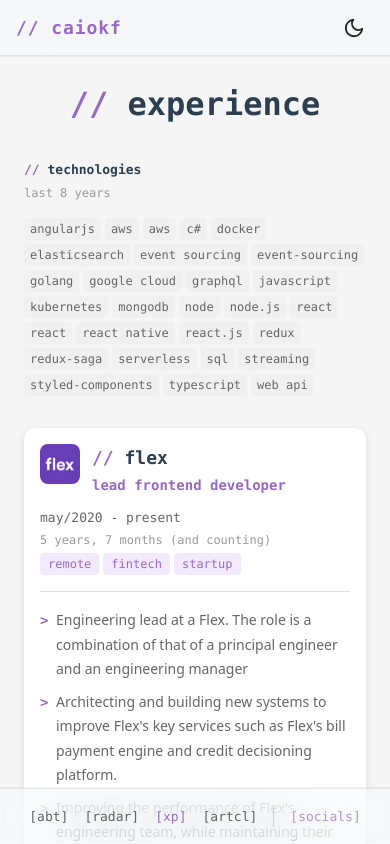
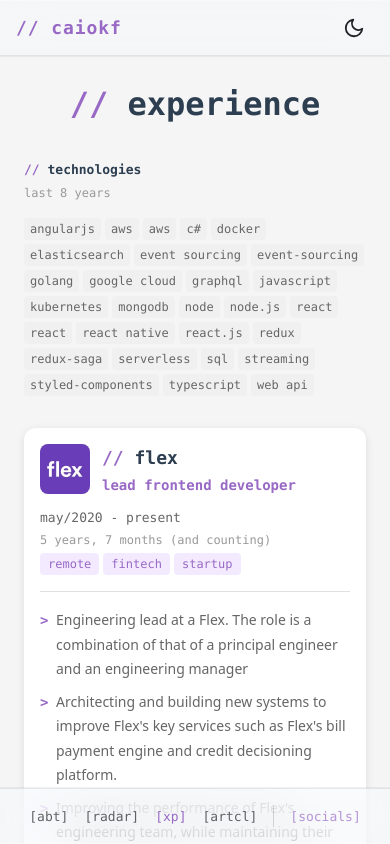
Before and after one commit to caiokf/homepage, a Vue app: page /experience in a window 390 px wide. Shown: the top 844 px of the page. Built offline with nearby package versions, Linux system fonts and the light colour scheme.

Commit message:
style(xp): set responsive logo size to 50px

```diff
--- a/src/pages/ExperiencePage.vue
+++ b/src/pages/ExperiencePage.vue
@@ -510,8 +510,8 @@
     }
 
     .company-logo {
-      width: 40px;
-      height: 40px;
+      width: 50px;
+      height: 50px;
     }
 
     .experience-meta {
```
